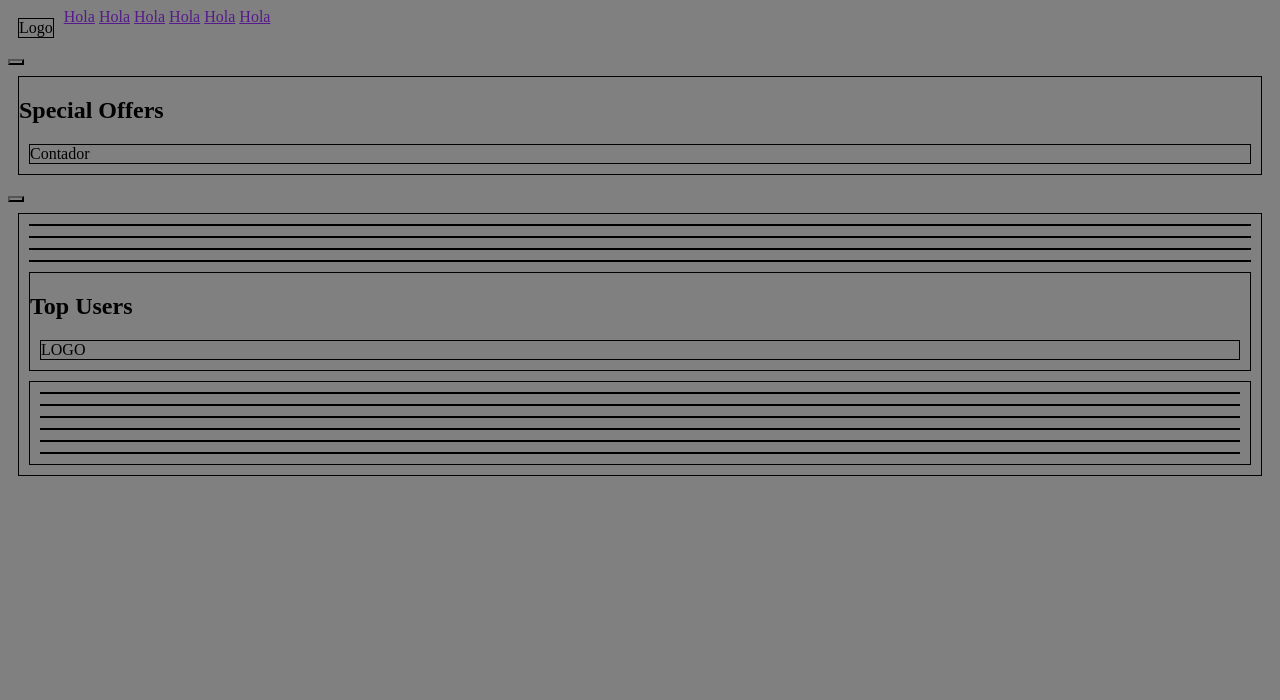
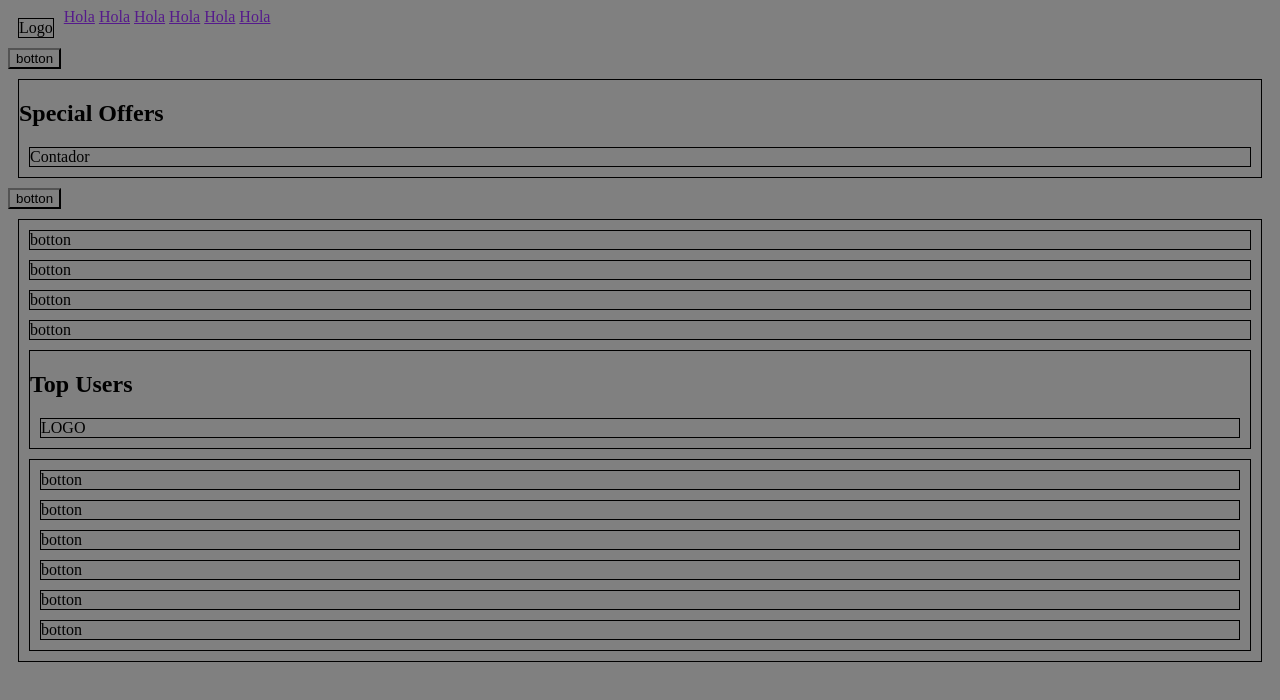
Before and after one commit to liangbwpe26/paginawebdavid, a plain HTML site: page index.html in a window 1280 px wide. Drawn offline with Linux system fonts and the light colour scheme.

Commit message:
nuevo index

```diff
--- a/index.html
+++ b/index.html
@@ -23,21 +23,21 @@
     <main class="container">
 
         <section class="hero-banner">
-            <button class="arrow-btn left"></button>
+            <button class="arrow-btn left">botton</button>
             <div class="hero-content">
                 <h1>Special Offers</h1>
                 <div class="counter-badge">Contador</div>
             </div>
-            <button class="arrow-btn right"></button>
+            <button class="arrow-btn right">botton</button>
         </section>
 
         <div class="content-grid">
 
             <section class="cards-container">
-                <div class="card"></div>
-                <div class="card"></div>
-                <div class="card"></div>
-                <div class="card"></div>
+                <div class="card">botton</div>
+                <div class="card">botton</div>
+                <div class="card">botton</div>
+                <div class="card">botton</div>
             </section>
 
             <aside class="sidebar-users">
@@ -46,12 +46,12 @@
                     <div class="small-logo">LOGO</div>
                 </div>
                 <div class="user-list">
-                    <div class="text-line"></div>
-                    <div class="text-line"></div>
-                    <div class="text-line"></div>
-                    <div class="text-line"></div>
-                    <div class="text-line"></div>
-                    <div class="text-line"></div>
+                    <div class="text-line">botton</div>
+                    <div class="text-line">botton</div>
+                    <div class="text-line">botton</div>
+                    <div class="text-line">botton</div>
+                    <div class="text-line">botton</div>
+                    <div class="text-line">botton</div>
                 </div>
             </aside>
 
```
